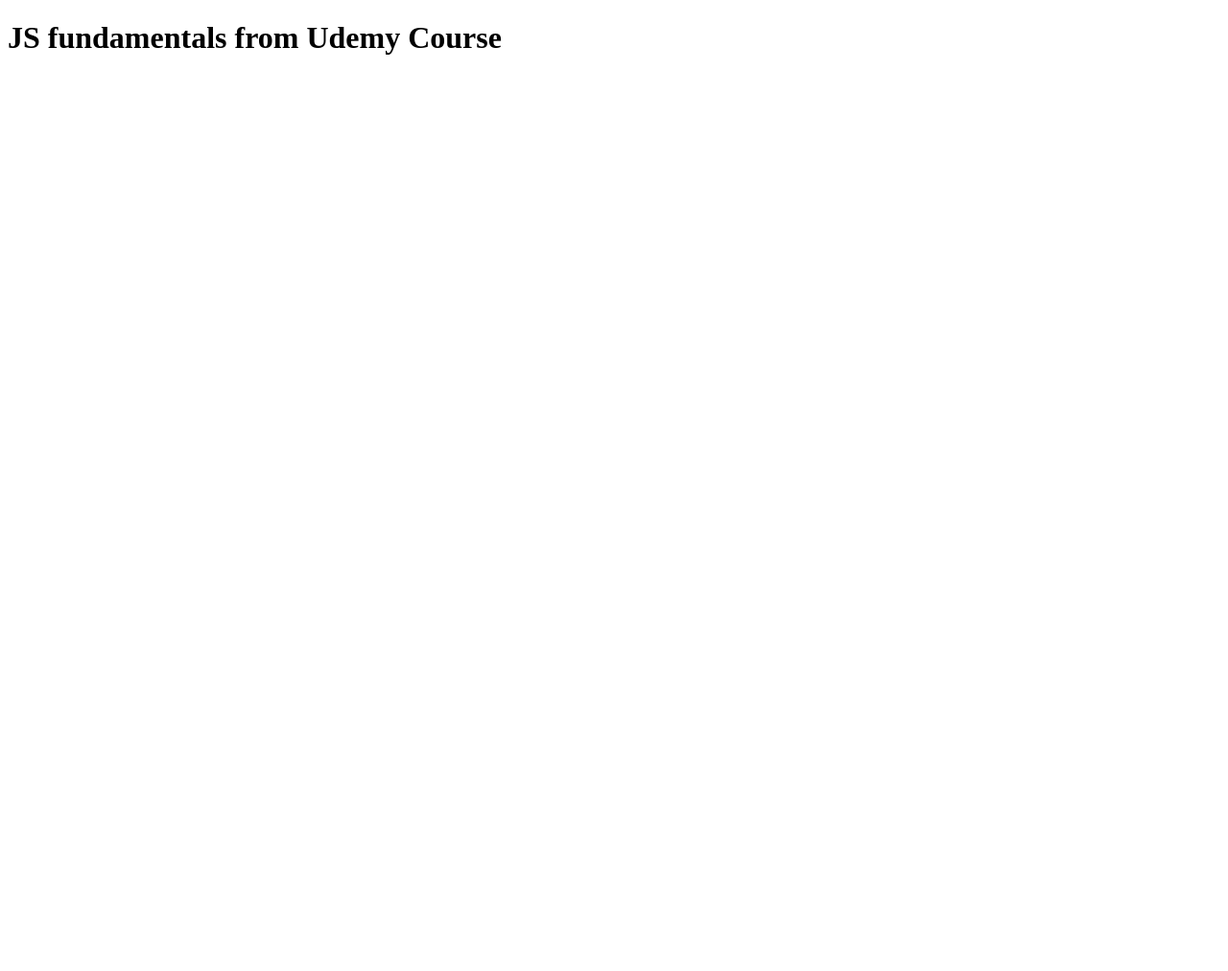
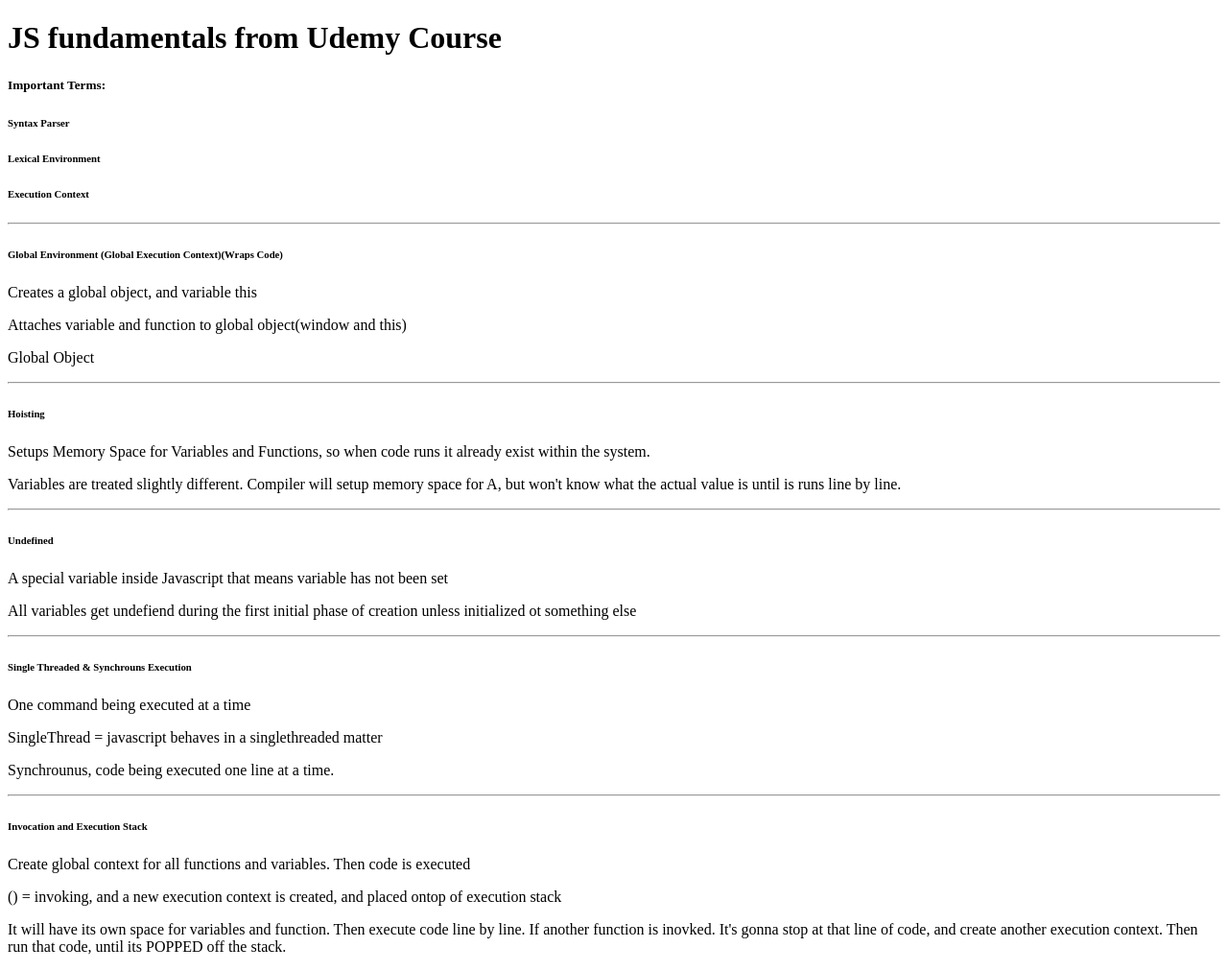
Before and after one commit to JasonRobnson/javascriptPractice, a plain HTML site: page udemyjavascriptfund/index.html in a window 1280 px wide. Shown: the whole page at 96% size. Before the commit the page ends 800 px from the top, so only its background shows below. Drawn offline with Linux system fonts and the light colour scheme.

Commit message:
taking notes, and working through fundamentals

```diff
--- /dev/null
+++ b/udemyjavascriptfund/courseDownloads/zipFiles/B3-Global-Environment/B3_GlobalEnvironment/Finished/app.js
@@ -0,0 +1,5 @@
+var a = 'Hello World!';
+
+function b() {
+
+}
--- a/udemyjavascriptfund/index.html
+++ b/udemyjavascriptfund/index.html
@@ -10,10 +10,67 @@
 
     <h1>JS fundamentals from Udemy Course</h1>
 
+    <h5>Important Terms:</h5>
+
+    <h6>Syntax Parser</h6>
+    <h6>Lexical Environment</h6>
+    <h6>Execution Context</h6>
+
+    <hr>
+
+    <h6>Global Environment (Global Execution Context)(Wraps Code)</h6>
+    <p>Creates a global object, and variable this</p>
+    <p>Attaches variable and function to global object(window and this)</p>
+    <p>Global Object<p>
+
+    <hr>
+    <h6>Hoisting</h6>
+    <p>Setups Memory Space for Variables and Functions, so when code runs it already exist within the system.</p>
+    <p>Variables are treated slightly different. Compiler will setup memory space for A, but won't know what the actual value is until is runs line by line.</p>
+    <!-- b();
+    console.log(a);
+
+        var a = "Hello World!";
+
+        function b ( ) {
+            console.log("Called B!")
+        }; -->
+    <hr>
+    <h6>Undefined</h6>
+    <p>A special variable inside Javascript that means variable has not been set</p>
+    <p>All variables get undefiend during the first initial phase of creation unless initialized ot something else</p>
+
+    <hr>
+    <h6>Single Threaded & Synchrouns Execution</h6>
+    <p>One command being executed at a time</p>
+    <p>SingleThread = javascript behaves in a singlethreaded matter</p>
+    <p>Synchrounus, code being executed one line at a time.</p>
+
+    <hr>
+
+    <h6>Invocation and Execution Stack</h6>
+    <p>Create global context for all functions and variables. Then code is executed</p>
+    <p>() = invoking, and a new execution context is created, and placed ontop of execution stack</p>
+    <p>It will have its own space for variables and function. Then execute code line by line. If another function is inovked. It's gonna stop
+        at that line of code, and create another execution context. Then run that code, until its POPPED off the stack.
+    </p>
 </body>
 
 <script>
 
+// console.log(a);
+
+    var a;
+
+    if ( a === undefined ) {
+        console.log('a is undefined!')
+    } else {
+        console.log('a is defined!')
+    }
+
+    function b ( ) {
+        console.log("Called B!")
+    };
 
 
 </script>
```
Also changed, not shown: udemyjavascriptfund/courseDownloads/zipFiles/B3-Global-Environment/B3_GlobalEnvironment/Finished/index.html (added, +9 -0 lines), udemyjavascriptfund/courseDownloads/zipFiles/B3-Global-Environment/B3_GlobalEnvironment/Starter/index.html (added, +9 -0 lines), udemyjavascriptfund/courseDownloads/zipFiles/B3-Global-Environment/B3_GlobalEnvironment/Starter/app.js (added), 1 other file.
